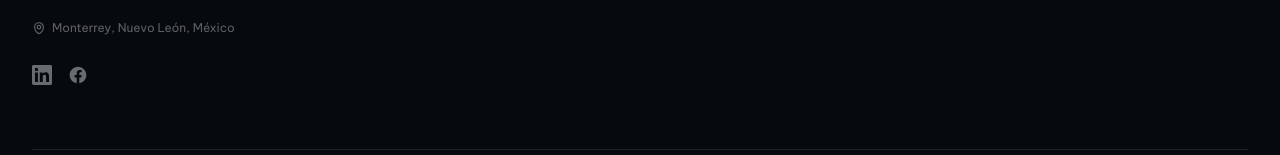
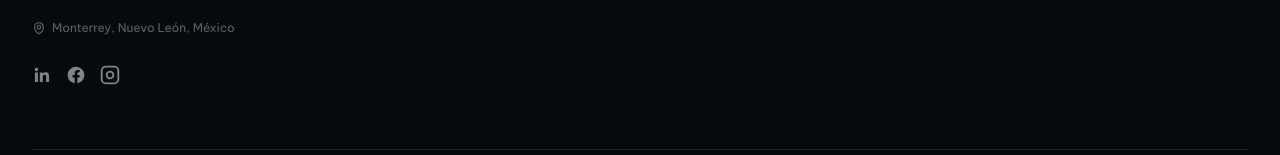
Before and after one commit to donbravowebmaster/alianzarh-site, a Next.js app: page / in a window 1280 px wide. Shown: the part 5646-5801 px from the top of the page. Built offline with nearby package versions, Linux system fonts and the light colour scheme.

Commit message:
style(footer): update social media icons to match navbar

```diff
--- a/components/layout/Footer.tsx
+++ b/components/layout/Footer.tsx
@@ -51,27 +51,40 @@ export function Footer() {
               Monterrey, Nuevo León, México
             </div>
 
-            <div className="flex items-center gap-4 mt-6">
+            <div className="flex items-center gap-3.5 mt-6">
               <a
                 href="https://linkedin.com"
                 aria-label="LinkedIn de Alianza RH"
-                className="text-white/40 hover:text-brand-blue transition-colors duration-150"
+                className="transition-[color,transform] duration-150 hover:-translate-y-0.5 rounded focus-visible:outline-none focus-visible:ring-2 focus-visible:ring-white/50 text-white/50 hover:text-white"
                 target="_blank"
                 rel="noopener noreferrer"
               >
                 <svg className="w-5 h-5" fill="currentColor" viewBox="0 0 24 24" aria-hidden="true">
-                  <path d="M20.447 20.452h-3.554v-5.569c0-1.328-.027-3.037-1.852-3.037-1.853 0-2.136 1.445-2.136 2.939v5.667H9.351V9h3.414v1.561h.046c.477-.9 1.637-1.85 3.37-1.85 3.601 0 4.267 2.37 4.267 5.455v6.286zM5.337 7.433a2.062 2.062 0 0 1-2.063-2.065 2.064 2.064 0 1 1 2.063 2.065zm1.782 13.019H3.555V9h3.564v11.452zM22.225 0H1.771C.792 0 0 .774 0 1.729v20.542C0 23.227.792 24 1.771 24h20.451C23.2 24 24 23.227 24 22.271V1.729C24 .774 23.2 0 22.222 0h.003z" />
+                  <path d="M20.447 20.452h-3.554v-5.569c0-1.328-.027-3.037-1.852-3.037-1.853 0-2.136 1.445-2.136 2.939v5.667H9.351V9h3.414v1.561h.046c.477-.9 1.637-1.85 3.37-1.85 3.601 0 4.267 2.37 4.267 5.455v6.286zM5.337 7.433a2.062 2.062 0 0 1-2.063-2.065 2.064 2.064 0 1 1 2.063 2.065zm1.782 13.019H3.555V9h3.564v11.452z" />
                 </svg>
               </a>
               <a
                 href="https://facebook.com"
                 aria-label="Facebook de Alianza RH"
-                className="text-white/40 hover:text-brand-blue transition-colors duration-150"
+                className="transition-[color,transform] duration-150 hover:-translate-y-0.5 rounded focus-visible:outline-none focus-visible:ring-2 focus-visible:ring-white/50 text-white/50 hover:text-white"
                 target="_blank"
                 rel="noopener noreferrer"
               >
                 <svg className="w-5 h-5" fill="currentColor" viewBox="0 0 24 24" aria-hidden="true">
                   <path fillRule="evenodd" d="M22 12c0-5.523-4.477-10-10-10S2 6.477 2 12c0 4.991 3.657 9.128 8.438 9.878v-6.987h-2.54V12h2.54V9.797c0-2.506 1.492-3.89 3.777-3.89 1.094 0 2.238.195 2.238.195v2.46h-1.26c-1.243 0-1.63.771-1.63 1.562V12h2.773l-.443 2.89h-2.33v6.988C18.343 21.128 22 16.991 22 12z" clipRule="evenodd" />
+                </svg>
+              </a>
+              <a
+                href="https://instagram.com"
+                aria-label="Instagram de Alianza RH"
+                className="transition-[color,transform] duration-150 hover:-translate-y-0.5 rounded focus-visible:outline-none focus-visible:ring-2 focus-visible:ring-white/50 text-white/50 hover:text-white"
+                target="_blank"
+                rel="noopener noreferrer"
+              >
+                <svg className="w-5 h-5" fill="none" stroke="currentColor" strokeWidth={2.2} viewBox="0 0 24 24" aria-hidden="true">
+                  <rect x="2" y="2" width="20" height="20" rx="5" ry="5" />
+                  <path d="M16 11.37A4 4 0 1 1 12.63 8 4 4 0 0 1 16 11.37z" />
+                  <line x1="17.5" y1="6.5" x2="17.51" y2="6.5" />
                 </svg>
               </a>
             </div>
```
Also changed, not shown: 1 other file (tests, documents, lock files or other folders).
